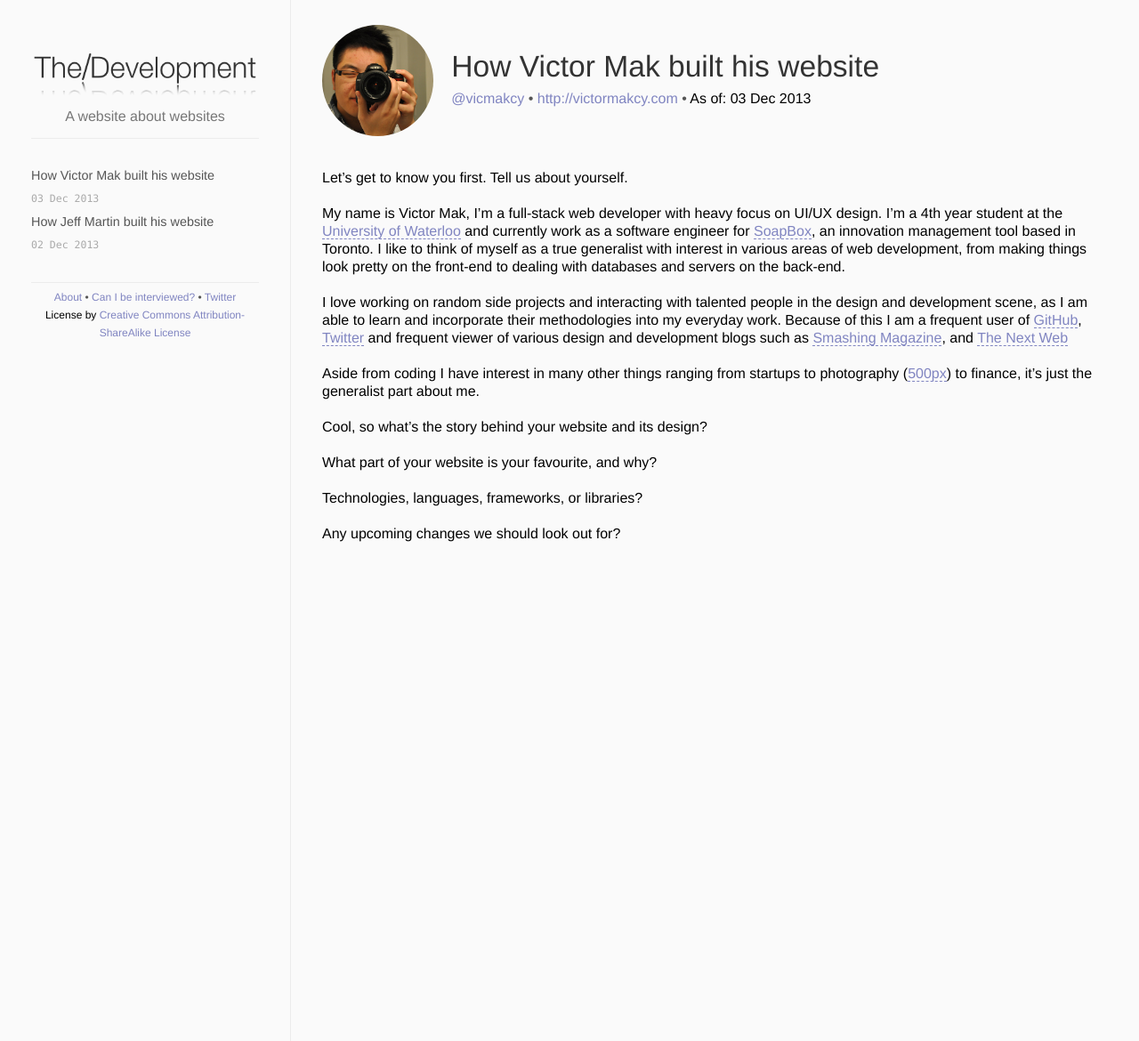
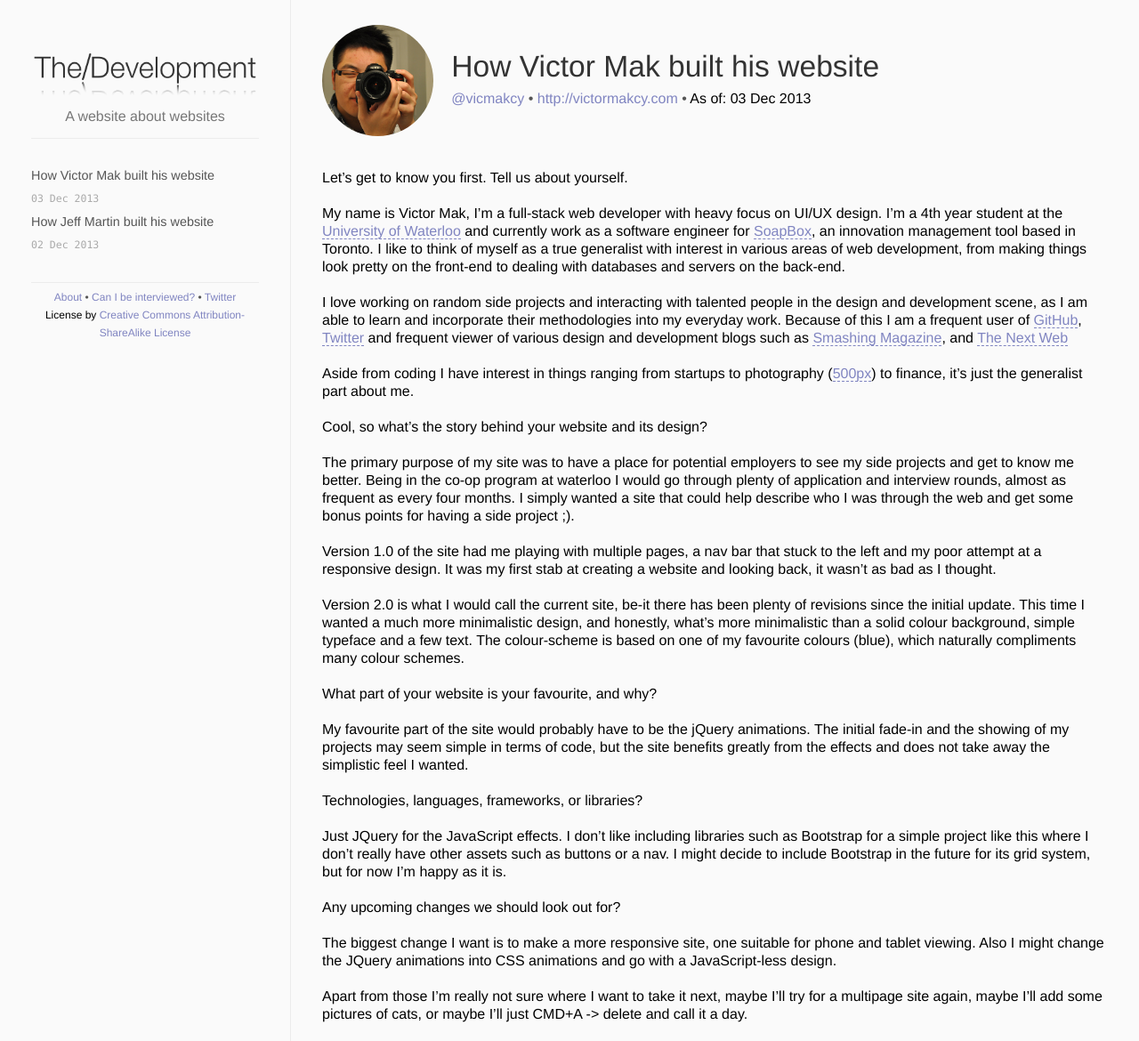
Before and after one commit to the-development/thedevelopment, a Jekyll site: the page built from _posts/2013-12-03-victor-mak.md, in a window 1280 px wide. Shown: the whole page at 89% size. Built offline with Jekyll 4.4.1, drawn with Linux system fonts in a browser that asks for light colours; Markdown is read by kramdown in place of the engine named in the settings.

Commit message:
Victor Mak's interview

```diff
--- a/_posts/2013-12-03-victor-mak.md
+++ b/_posts/2013-12-03-victor-mak.md
@@ -14,12 +14,27 @@ My name is Victor Mak, I’m a full-stack web developer with heavy focus on UI/U
 
 I love working on random side projects and interacting with talented people in the design and development scene, as I am able to learn and incorporate their methodologies into my everyday work. Because of this I am a frequent user of [GitHub](http://github.com/victormakcy), [Twitter](http://twitter.com/vicmakcy) and frequent viewer of various design and development blogs such as [Smashing Magazine](http://smashingmagazine.com), and [The Next Web](http://thenextweb.com)
 
-Aside from coding I have interest in many other things ranging from startups to photography ([500px](http://500px.com/victormakcy)) to finance, it’s just the generalist part about me.
+Aside from coding I have interest in things ranging from startups to photography ([500px](http://500px.com/victormakcy)) to finance, it’s just the generalist part about me.
 
 **Cool, so what's the story behind your website and its design?**
 
+The primary purpose of my site was to have a place for potential employers to see my side projects and get to know me better. Being in the co-op program at waterloo I would go through plenty of application and interview rounds, almost as frequent as every four months. I simply wanted a site that could help describe who I was through the web and get some bonus points for having a side project ;).
+
+Version 1.0 of the site had me playing with multiple pages, a nav bar that stuck to the left and my poor attempt at a responsive design. It was my first stab at creating a website and looking back, it wasn’t as bad as I thought.
+
+Version 2.0 is what I would call the current site, be-it there has been plenty of revisions since the initial update. This time I wanted a much more minimalistic design, and honestly, what’s more minimalistic than a solid colour background, simple typeface and a few text. The colour-scheme is based on one of my favourite colours (blue), which naturally compliments many colour schemes.
+
 **What part of your website is your favourite, and why?**
+
+My favourite part of the site would probably have to be the jQuery animations. The initial fade-in and the showing of my projects may seem simple in terms of code, but the site benefits greatly from the effects and does not take away the simplistic feel I wanted.
+
 
 **Technologies, languages, frameworks, or libraries?**
 
+Just JQuery for the JavaScript effects. I don’t like including libraries such as Bootstrap for a simple project like this where I don’t really have other assets such as buttons or a nav. I might decide to include Bootstrap in the future for its grid system, but for now I’m happy as it is.
+
 **Any upcoming changes we should look out for?**
+
+The biggest change I want is to make a more responsive site, one suitable for phone and tablet viewing. Also I might change the JQuery animations into CSS animations and go with a JavaScript-less design.
+
+Apart from those I’m really not sure where I want to take it next, maybe I’ll try for a multipage site again, maybe I’ll add some pictures of cats, or maybe I’ll just CMD+A -> delete and call it a day.
```
